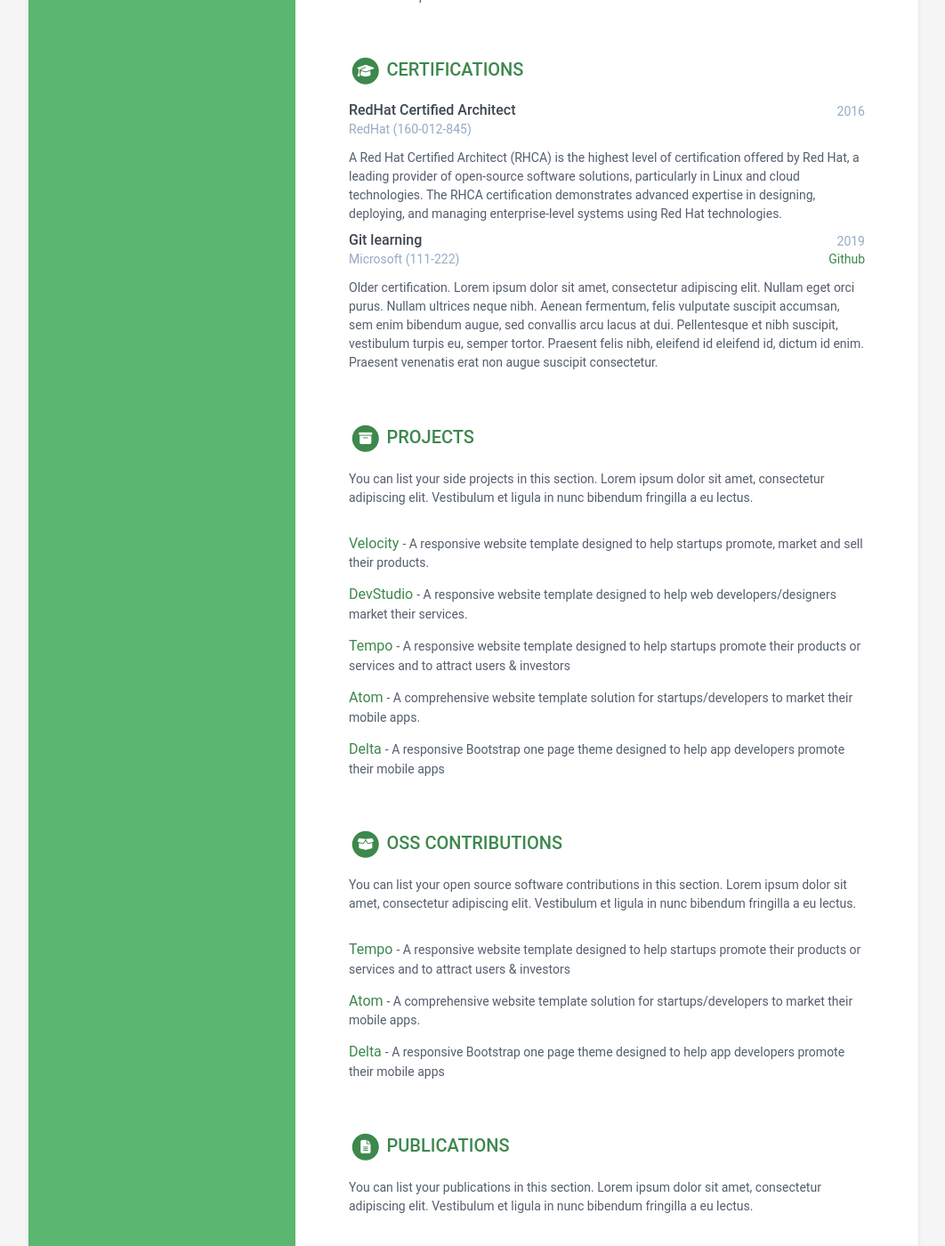
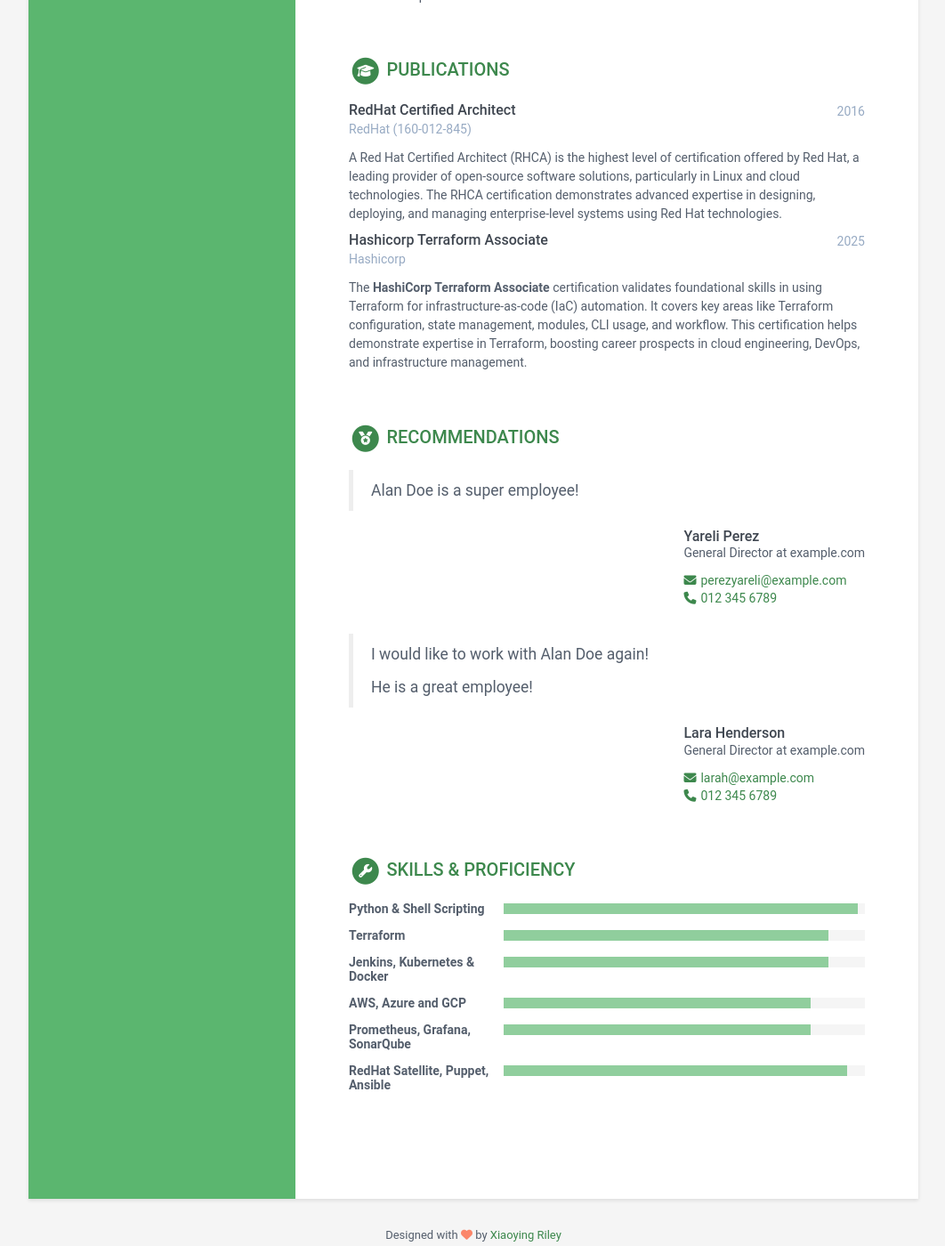
Before and after one commit to Jananimpg/portfolio, a Jekyll site: the page built from index.html, in a window 1280 px wide and 1400 px high, scrolled down 1641 px. Shown: the whole window at 89% size, without its empty margins (108-1170 px from the left). Built offline with Jekyll 4.4.1, drawn with Linux system fonts in a browser that asks for light colours; some of the changed text lies outside the part shown.

Commit message:
Update data.yml

```diff
--- a/_data/data.yml
+++ b/_data/data.yml
@@ -150,24 +150,18 @@ certifications:
     credentialname:
     details: |
       A Red Hat Certified Architect (RHCA) is the highest level of certification offered by Red Hat, a leading provider of open-source software solutions, particularly in Linux and cloud technologies. The RHCA certification demonstrates advanced expertise in designing, deploying, and managing enterprise-level systems using Red Hat technologies.
-  - name: Git learning
-    start: 2019
+
+  - name: Hashicorp Terraform Associate
+    start: 2025
     end:
-    organization: Microsoft
-    credentialid: 111-222
-    credentialurl: www.github.com
-    credentialname: Github
+    organization: Hashicorp
+    credentialid:
+    credentialurl:
+    credentialname:
     details: |
-      Older certification. Lorem ipsum dolor sit amet, consectetur
-      adipiscing elit.
-      Nullam eget orci purus. Nullam ultrices neque nibh.
-      Aenean fermentum, felis vulputate suscipit accumsan,
-      sem enim bibendum augue, sed convallis arcu lacus at dui.
-      Pellentesque et nibh suscipit, vestibulum turpis eu, semper tortor.
-      Praesent felis nibh, eleifend id eleifend id, dictum id enim.
-      Praesent venenatis erat non augue suscipit consectetur.
+      The **HashiCorp Terraform Associate** certification validates foundational skills in using Terraform for infrastructure-as-code (IaC) automation. It covers key areas like Terraform configuration, state management, modules, CLI usage, and workflow. This certification helps demonstrate expertise in Terraform, boosting career prospects in cloud engineering, DevOps, and infrastructure management.
 
-projects:
+#projects:
   title: Projects
   intro: >
     You can list your side projects in this section. Lorem ipsum dolor sit amet, consectetur adipiscing elit. Vestibulum et ligula in nunc bibendum fringilla a eu lectus.
@@ -192,7 +186,7 @@ projects:
     link: "#"
     tagline: "A responsive Bootstrap one page theme designed to help app developers promote their mobile apps"
 
-oss:
+#oss:
   title: OSS Contributions
   intro: >
     You can list your open source software contributions in this section. Lorem ipsum dolor sit amet, consectetur adipiscing elit. Vestibulum et ligula in nunc bibendum fringilla a eu lectus.
@@ -209,7 +203,7 @@ oss:
     link: "#"
     tagline: "A responsive Bootstrap one page theme designed to help app developers promote their mobile apps"
 
-publications:
+#publications:
   title: Publications
   intro: |
     You can list your publications in this section. Lorem ipsum dolor sit
@@ -253,23 +247,23 @@ skills:
   title: Skills &amp; Proficiency
 
   toolset:
-  - name: Python & Django
+  - name: Python & Shell Scripting
     level: 98%
 
-  - name: Javascript & jQuery
-    level: 98%
+  - name: Terraform
+    level: 90%
 
-  - name: Angular
-    level: 98%
+  - name: Jenkins, Kubernetes & Docker
+    level: 90%
 
-  - name: HTML5 & CSS
-    level: 95%
-
-  - name: Ruby on Rails
+  - name: AWS, Azure and GCP
     level: 85%
 
-  - name: Sketch & Photoshop
-    level: 60%
+  - name: Prometheus, Grafana, SonarQube
+    level: 85%
+
+  - name: RedHat Satellite, Puppet, Ansible
+    level: 95%
 
 footer: >
   Designed with <i class="fas fa-heart"></i> by <a href="http://themes.3rdwavemedia.com" target="_blank" rel="nofollow">Xiaoying Riley</a>
```
